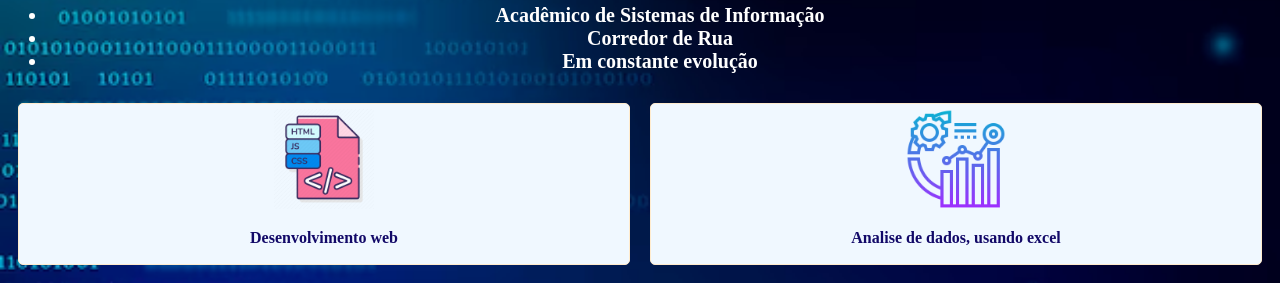
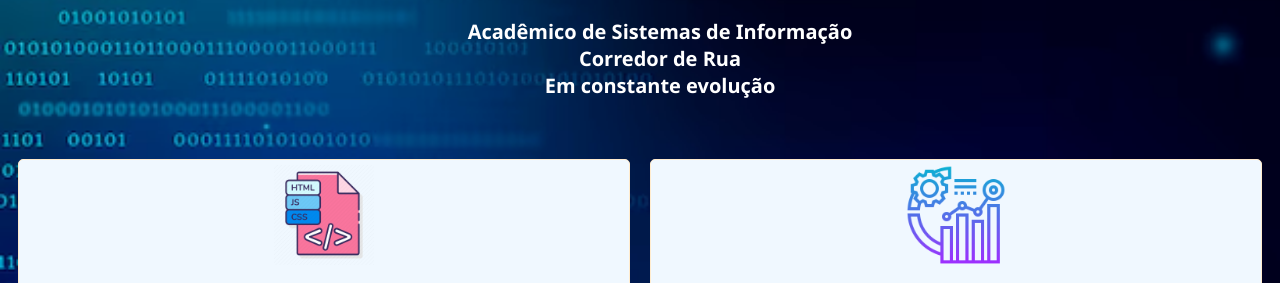
Before and after one commit to 4909thalysson/PortfolioPessoal, a website: page Index.html in a window 1280 px wide. Shown: the part 164-447 px from the top of the page. Drawn offline with nearby package versions, Linux system fonts and the light colour scheme.

Commit message:
Resolvendo conflitos e mesclando as alterações

```diff
--- a/style.css
+++ b/style.css
@@ -1,8 +1,15 @@
 /*Estios referente a parte do fundo do site*/
 body{
-    background-color:rgb(18, 18, 49)
+    background-color:rgb(18, 18, 49);
+    font-family: 'Segoe UI', Tahoma, Geneva, Verdana, sans-serif;
+    font-size: 16px;
+    color: rgb(255, 255, 255);
+    text-align:justify;
 }
-
+ul {
+    list-style:none;
+    margin-bottom: 50px;
+  }
 /*estilos referentes ao inicio do site*/
 section{
     text-align: center;
```
Also changed, not shown: Index.html (+0 -1 lines).
